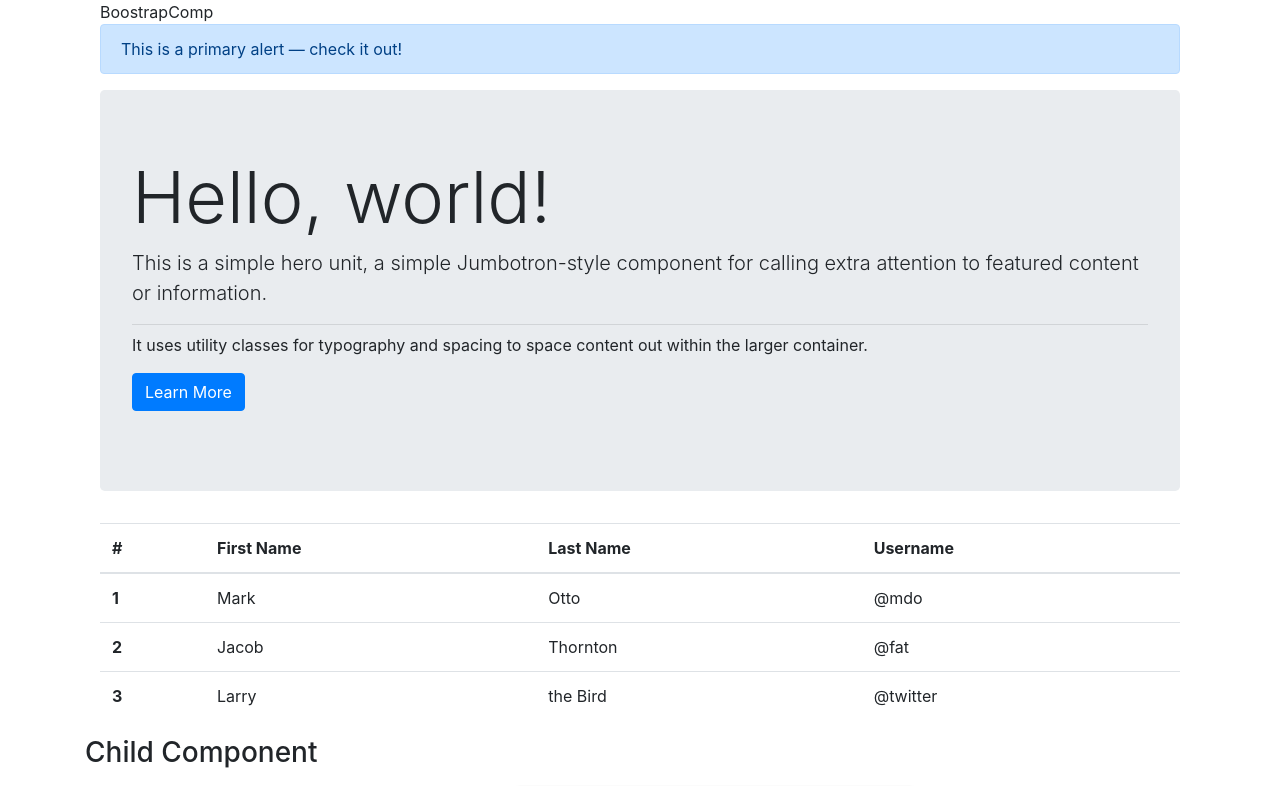
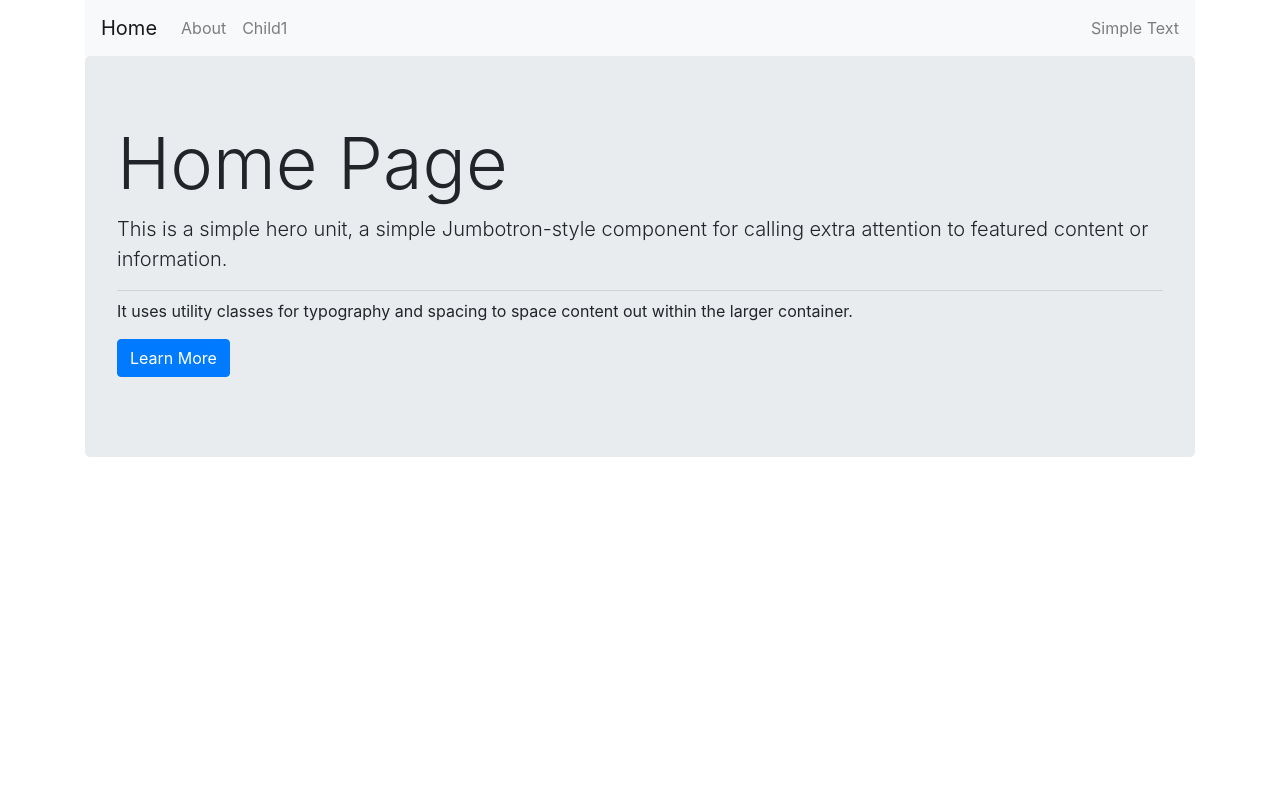
Before and after one commit to WibyFabian08/belajar_nodejs, a React (Create React App) app: page / in a window 1280 px wide. Shown: the top 786 px of the page. Built offline with nearby package versions, Linux system fonts and the light colour scheme.

Commit message:
React Router

```diff
--- a/src/App.js
+++ b/src/App.js
@@ -1,14 +1,27 @@
 import { Container } from "reactstrap";
+import {
+  BrowserRouter as Router,
+  Switch,
+  Route,
+  Link,
+  BrowserRouter
+} from "react-router-dom";
 import "./App.css";
-import BoostrapComp from "./Component/Class/BoostrapComp";
-import Parent from './Component/Class/Parent';
+import Home from "./Component/Functional/Home";
+import Child1 from './Component/Class/Child1';
 
 function App() {
   return(
     <div>
       <Container>
-        <BoostrapComp></BoostrapComp>
-        <Parent></Parent>
+        <Router>
+          <Switch>
+            <Route exact path='/' component={Home}/>
+          </Switch>
+          <Switch>
+            <Route exact path='/child1' component={Child1}/>
+          </Switch>
+        </Router>
       </Container>
     </div>
   )
--- a/src/Component/Class/BoostrapComp.jsx
+++ b/src/Component/Class/BoostrapComp.jsx
@@ -7,7 +7,7 @@ class BoostrapComp extends React.Component {
       <div>
         <Container>
           BoostrapComp
-          <Alert color="primary">This is a primary alert — check it out!</Alert>
+          <Alert color="primary">This is an alert!!!</Alert>
           <div>
             <Jumbotron>
               <h1 className="display-3">Hello, world!</h1>
--- a/src/Component/Class/Parent.jsx
+++ b/src/Component/Class/Parent.jsx
@@ -7,7 +7,7 @@ import { Alert } from "reactstrap";
 class Parent extends React.Component {
   state = {
     stock: 15,
-    status: "Tersedia",
+    status: <Alert color="success">Stok Tersedia</Alert>,
   };
 
   kurangiProduk = () => {
@@ -17,7 +17,7 @@ class Parent extends React.Component {
       });
     }
 
-    if (this.state.stock < 1) {
+    if (this.state.stock <= 1) {
       this.setState({
         status: <Alert color="danger">Stok Habis</Alert>,
       });
@@ -28,11 +28,18 @@ class Parent extends React.Component {
     this.setState({
       stock: this.state.stock + 1,
     });
+
+    if(this.state.stock >= 0) {
+      this.setState({
+        status: <Alert color="success">Stok Tersedia</Alert>,
+      });
+    }
   };
 
   render() {
     return (
-      <div>
+      <div className='mt-5'>
+        <hr/>
         <h3>Child Component</h3>
         <Child1
           stock={this.state.stock}
--- a/src/Component/Functional/Home.jsx
+++ b/src/Component/Functional/Home.jsx
@@ -1,9 +1,12 @@
 import React from "react";
+import JumboTron from "./JumboTron";
+import NavbarComp from './NavbarComp';
 
 const Home = () => {
   return (
     <div>
-      <h1>Ini Adalah Home</h1>
+      <NavbarComp></NavbarComp>
+      <JumboTron></JumboTron>
     </div>
   );
 };
--- /dev/null
+++ b/src/Component/Functional/JumboTron.jsx
@@ -0,0 +1,24 @@
+import React from "react";
+import { Jumbotron, Button } from 'reactstrap';
+
+const JumboTron = () => {
+  return (
+    <Jumbotron>
+      <h1 className="display-3">Home Page</h1>
+      <p className="lead">
+        This is a simple hero unit, a simple Jumbotron-style component for
+        calling extra attention to featured content or information.
+      </p>
+      <hr className="my-2" />
+      <p>
+        It uses utility classes for typography and spacing to space content out
+        within the larger container.
+      </p>
+      <p className="lead">
+        <Button color="primary">Learn More</Button>
+      </p>
+    </Jumbotron>
+  );
+};
+
+export default JumboTron;
--- /dev/null
+++ b/src/Component/Functional/NavbarComp.jsx
@@ -0,0 +1,39 @@
+import React, { useState } from 'react';
+import {
+  Collapse,
+  Navbar,
+  NavbarToggler,
+  NavbarBrand,
+  Nav,
+  NavItem,
+  NavLink,
+  NavbarText
+} from 'reactstrap';
+
+const NavbarComp = (props) => {
+  const [isOpen, setIsOpen] = useState(false);
+
+  const toggle = () => setIsOpen(!isOpen);
+
+  return (
+    <div>
+      <Navbar color="light" light expand="md">
+        <NavbarBrand href="/">Home</NavbarBrand>
+        <NavbarToggler onClick={toggle} />
+        <Collapse isOpen={isOpen} navbar>
+          <Nav className="mr-auto" navbar>
+            <NavItem>
+              <NavLink href="/about">About</NavLink>
+            </NavItem>
+            <NavItem>
+              <NavLink href="/child1">Child1</NavLink>
+            </NavItem>
+          </Nav>
+          <NavbarText>Simple Text</NavbarText>
+        </Collapse>
+      </Navbar>
+    </div>
+  );
+}
+
+export default NavbarComp;
```
Also changed, not shown: 1 other file (tests, documents, lock files or other folders).
